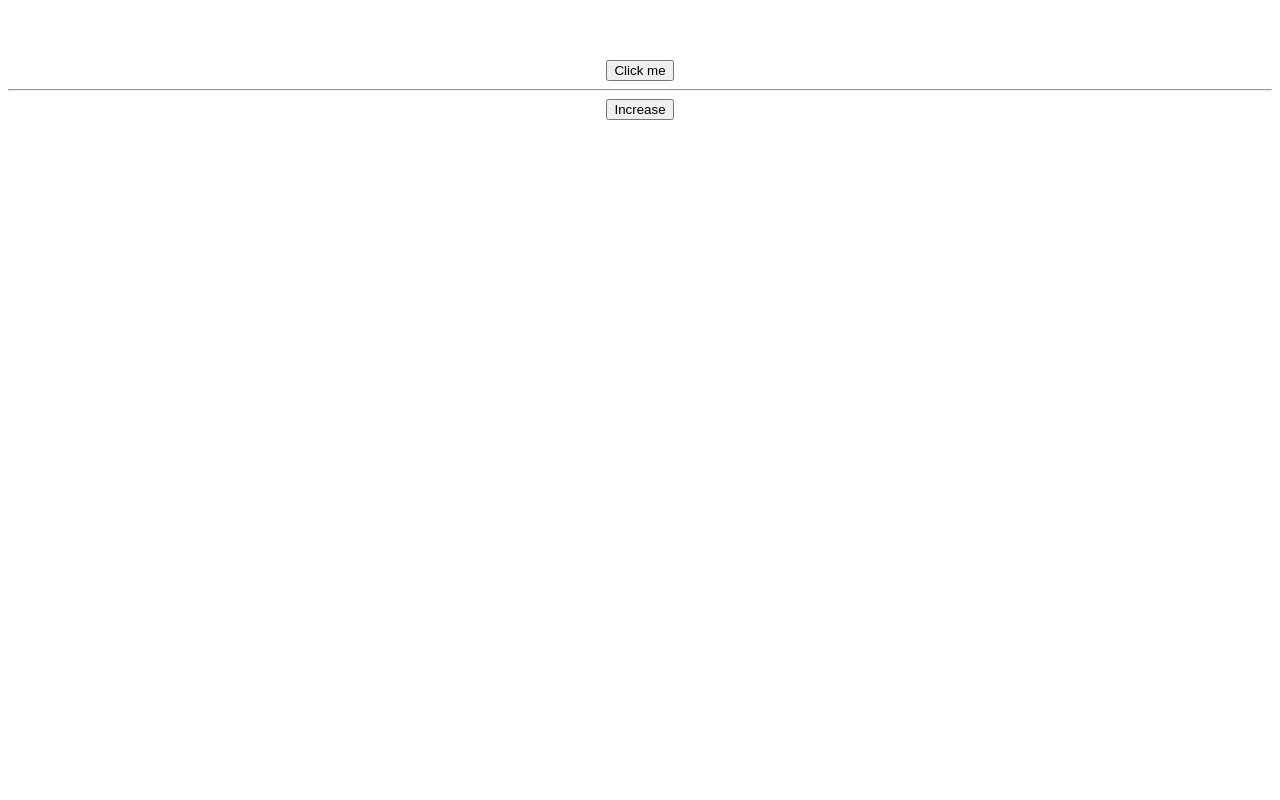
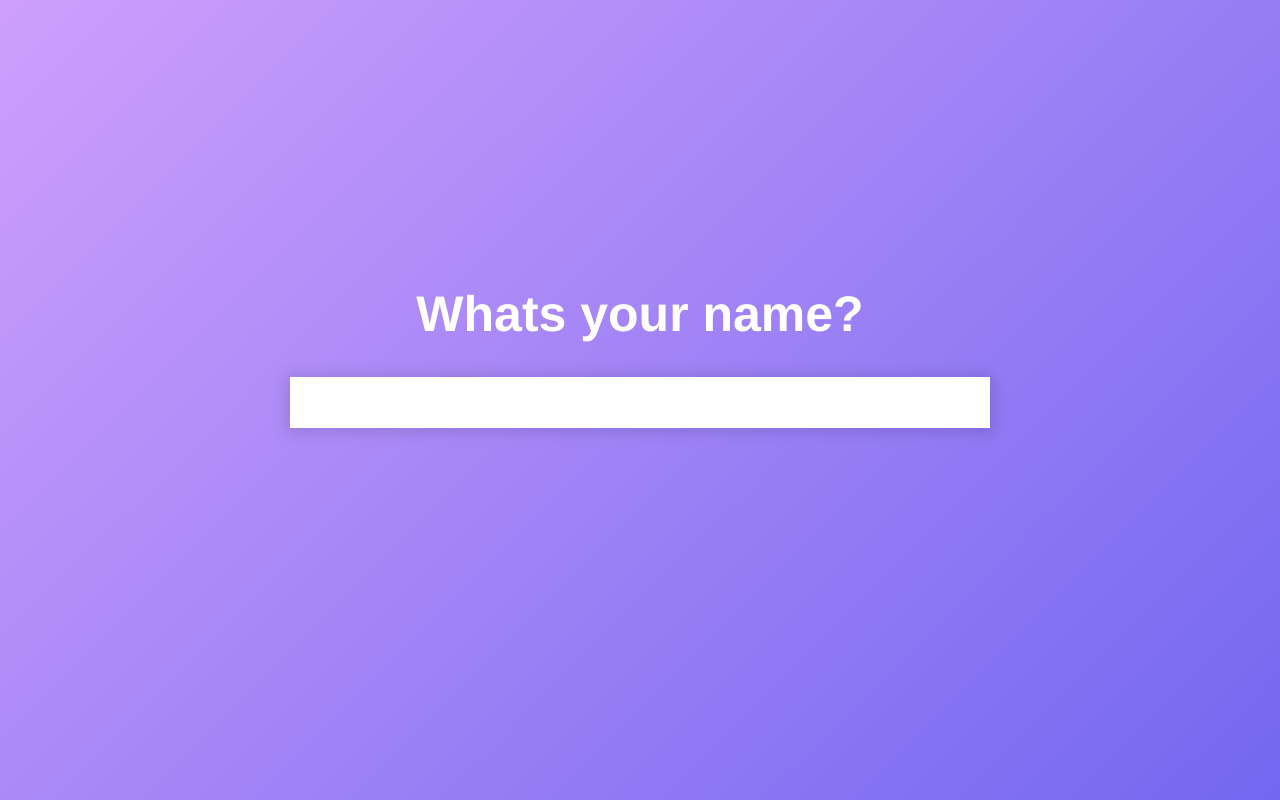
Before and after one commit to Kimla/netlify-functions, a Vue app: page / in a window 1280 px wide. Built offline with nearby package versions, Linux system fonts and the light colour scheme.

Commit message:
Created form using lambda functions and mailgun api

```diff
--- a/package.json
+++ b/package.json
@@ -11,7 +11,10 @@
   },
   "dependencies": {
     "axios": "^0.18.0",
+    "dotenv": "^6.1.0",
+    "mailgun-js": "^0.21.0",
     "netlify-lambda": "^1.0.2",
+    "normalize.css": "^8.0.0",
     "vue": "^2.5.17"
   },
   "devDependencies": {
--- a/public/index.html
+++ b/public/index.html
@@ -3,7 +3,7 @@
   <head>
     <meta charset="utf-8">
     <meta http-equiv="X-UA-Compatible" content="IE=edge">
-    <meta name="viewport" content="width=device-width,initial-scale=1.0">
+    <meta name="viewport" content="width=device-width, initial-scale=1">
     <link rel="icon" href="<%= BASE_URL %>favicon.ico">
     <title>netlify-functions</title>
   </head>
--- a/src/App.vue
+++ b/src/App.vue
@@ -15,13 +15,33 @@ export default {
 }
 </script>
 
+<style src="normalize.css/normalize.css"></style>
 <style>
+html,
+body {
+  height: 100%;
+}
+body {
+  background:linear-gradient(135deg, #CE9FFC 0%,#7367F0 100%);
+}
+* {
+  box-sizing: border-box;
+}
 #app {
   font-family: 'Avenir', Helvetica, Arial, sans-serif;
   -webkit-font-smoothing: antialiased;
   -moz-osx-font-smoothing: grayscale;
   text-align: center;
-  color: #2c3e50;
-  margin-top: 60px;
+  color: #fff;
+  height: 100%;
+  display: flex;
+  align-items: center;
+  justify-content: center;
+  font-size: 18px;
+  width: 100%;
+  padding: 15px;
+}
+h1 {
+  font-size: 50px;
 }
 </style>
--- a/src/components/Form.vue
+++ b/src/components/Form.vue
@@ -1,10 +1,72 @@
 <template>
-  <div>
-    <button @click="send">Click me</button>
-    <h1 v-if="message">Server says: {{ message }}</h1>
-    <hr>
-    <button @click="increase">Increase</button>
-    <h1 v-if="points">Points: {{ points }}</h1>
+  <div class="form">
+
+    <div
+      v-if="step === 1"
+    >
+      <h1>Whats your name?</h1>
+      <form @submit.prevent="next">
+        <div class="inputHolder">
+          <input
+            v-model="name"
+            type="text"
+            class="input"
+            autofocus
+          >
+        </div>
+      </form>
+    </div>
+
+    <div
+      v-if="step === 2"
+    >
+      <h1>Who do want to contact?</h1>
+      <div class="boxes">
+        <div
+          class="box"
+          @click="selectBox('henric')"
+        >
+          Henric Åkesson
+        </div>
+        <div
+          class="box"
+          @click="selectBox('kim')"
+        >
+          Kim Larsson
+        </div>
+        <div
+          class="box"
+          @click="selectBox('oscar')"
+        >
+          Oscar Wilhelmsson
+        </div>
+      </div>
+    </div>
+
+    <div
+      v-if="step === 3"
+    >
+      <h1>Message</h1>
+      <textarea
+        v-model="message"
+        class="input textarea"
+        autofocus
+      ></textarea>
+      <button
+        type="button"
+        class="button"
+        @click="submit"
+      >
+        Send
+      </button>
+    </div>
+
+    <div
+      v-if="step === 4"
+    >
+      <h1>Thank you! We will contact you shortly!</h1>
+    </div>
+
   </div>
 </template>
 
@@ -13,22 +75,81 @@ import axios from 'axios';
 
 export default {
   data: () => ({
-    message: null,
-    points: null,
+    step: 1,
+    name: '',
+    contact: '',
+    message: '',
   }),
   methods: {
-    async send() {
-      const res = await axios.get('.netlify/functions/hello');
-      this.message = res.data;
+    next() {
+      if (this.step === 1 && this.name.length > 0) {
+        this.step++;
+      }
     },
-    async increase() {
-      const res = await axios.get('.netlify/functions/increase');
-      this.points = res.data.points;
+    selectBox(contact) {
+      this.contact = contact;
+      this.step++;
+    },
+    submit() {
+      axios.post('.netlify/functions/form', {
+        name: this.name,
+        contact: this.contact,
+        message: this.message,
+      }).then(res => {
+        this.step++;
+      });
     }
   }
 }
 </script>
 
 <style scoped>
-
+.form {
+  width: 700px;
+  margin: 0 auto;
+  max-width: 100%;
+  margin-bottom: 15vh;
+}
+.input {
+  width: 100%;
+  padding: 15px;
+  box-shadow: 0px 1px 15px 3px rgba(0, 0, 0, 0.13);
+  border: 0;
+  outline: 0;
+  font-size: 18px;
+  color: #333;
+}
+.boxes {
+  width: 600px;
+  margin: 0 auto;
+  max-width: 100%;
+}
+.box {
+  background-color: #fff;
+  padding: 15px;
+  color: #333;
+  margin-bottom: 20px;
+  font-size: 22px;
+  box-shadow: 0px 1px 15px 3px rgba(0, 0, 0, 0.13);
+  cursor: pointer;
+}
+.textarea {
+  height: 200px;
+  margin-bottom: 30px;
+}
+.button {
+  border: 0;
+  padding: 18px 30px;
+  background-color: #fff;
+  box-shadow: 0px 1px 15px 3px rgba(0, 0, 0, 0.13);
+  min-width: 160px;
+  border-radius: 30px;
+  color: #333;
+  text-transform: uppercase;
+  font-weight: bold;
+  font-size: 15px;
+  letter-spacing: 1px;
+  cursor: pointer;
+  outline: 0;
+}
 </style>
```
Also changed, not shown: src/components/Test.vue (added, +34 -0 lines), src/lambda/form.js (added, +33 -0 lines), 2 other files (tests, documents, lock files or other folders).
